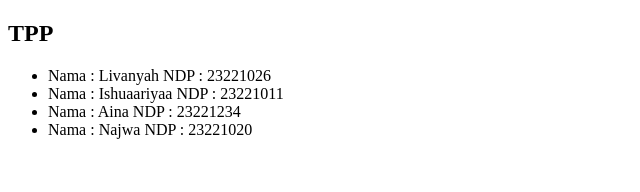
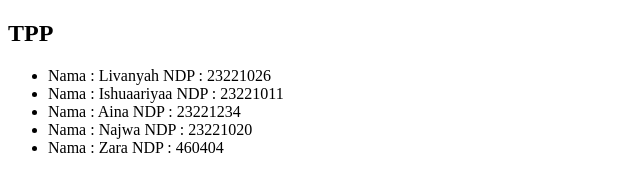
Before and after one commit to Livanyah/Data-Pelajar, a plain HTML site: page index.html in a window 1280 px wide. Shown: the whole page, without its empty margins (0-640 px from the left). Drawn offline with Linux system fonts and the light colour scheme.

Commit message:
edit file index.html

```diff
--- a/index.html
+++ b/index.html
@@ -13,6 +13,7 @@
         <li>Nama : Ishuaariyaa  NDP : 23221011</li>
         <li>Nama : Aina         NDP : 23221234</li>
         <li>Nama : Najwa        NDP : 23221020</li>
+        <li>Nama : Zara         NDP : 460404</li>
     </ul>
 </body>
 </html>
```
